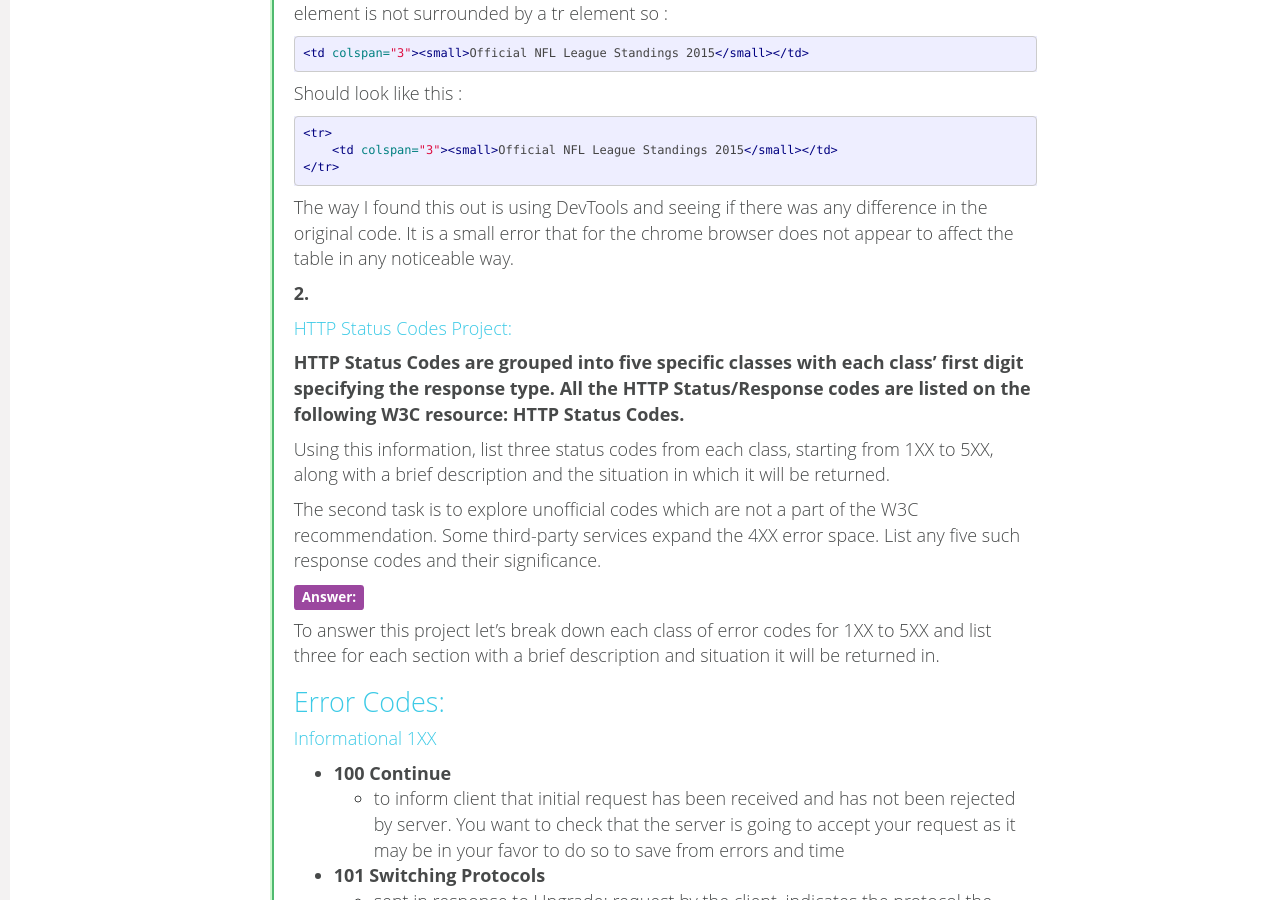
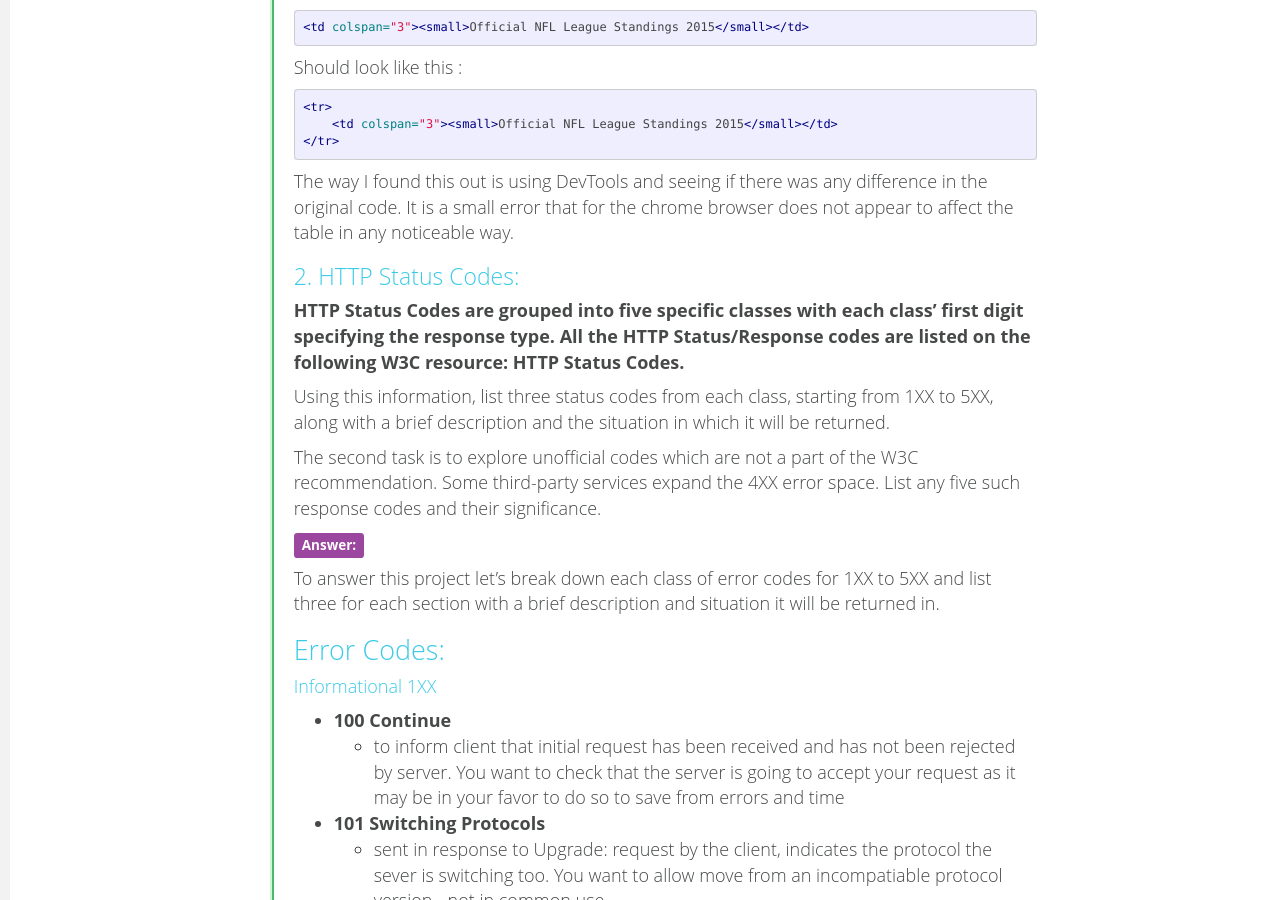
Before and after one commit to OscarRobertRodriguez/projectsModernDeveloper, a Jekyll site: the page built from _posts/2016-12-06-architecture.md, in a window 1280 px wide and 900 px high, scrolled down 3268 px. Built offline with Jekyll 4.4.1, drawn with Linux system fonts in a browser that asks for light colours; some of the changed text lies outside the part shown.

Commit message:
made changes

```diff
--- a/_posts/2016-12-06-architecture.md
+++ b/_posts/2016-12-06-architecture.md
@@ -4,8 +4,7 @@
 ---
 <h1 style="color:#3CCAE6">Projects</h1>
 
-**1.**
-<p style="color:#3CCAE6">Page Rendering</p>
+<h3 style="color:#3CCAE6">1. Page Rendering</h3>
 <p style="font-weight: bold">Analyze the HTML code given below and parse it to identify all the tokens. Create a DOM tree for the same HTML code. Is the HTML code malformed? Provide justification with proper reasoning. The HTML code to be used is given below.</p>
 
  <h2 style="color:#3CCAE6">Provided Code For Project:</h2>
@@ -199,9 +198,7 @@
 
 The way I found this out is using DevTools and seeing if there was any difference in the original code. It is a small error that for the chrome browser does not appear to affect the table in any noticeable way.
 
-
-**2.**
-<p style="color:#3CCAE6">HTTP Status Codes Project:</p>
+<h3 style="color:#3CCAE6">2. HTTP Status Codes:</h3>
 <p style="font-weight: bold">HTTP Status Codes are grouped into five specific classes with each class’ first digit specifying the response type. All the HTTP Status/Response codes are listed on the following W3C resource: HTTP Status Codes.</p>
 
 Using this information, list three status codes from each class, starting from 1XX to 5XX, along with a brief description and the situation in which it will be returned.
```
